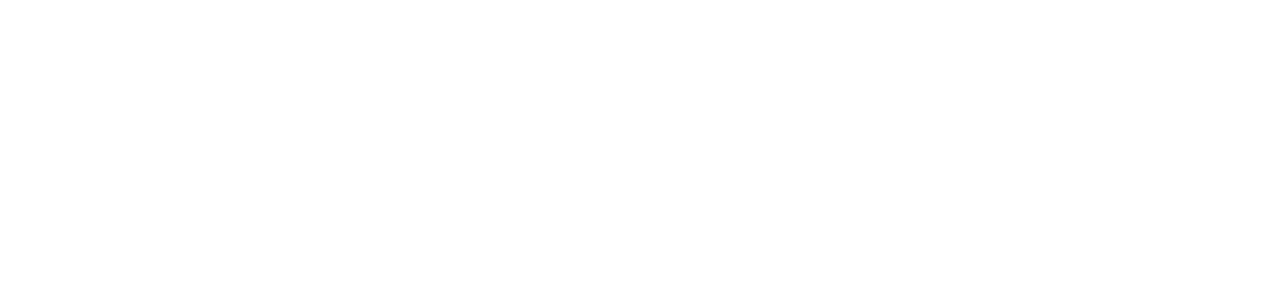
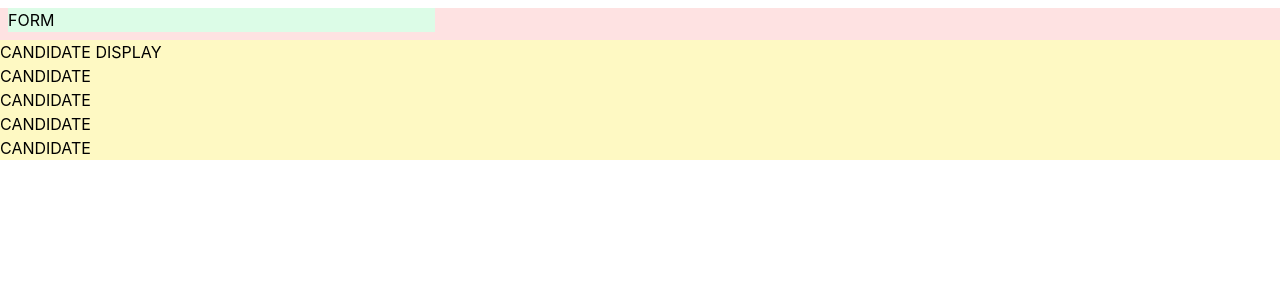
Before and after one commit to vglampard/CandidateMatcherVGFork, a React (Create React App) app in the folder jobsearch/: page / in a window 1280 px wide. Shown: the top 300 px of the page. Built offline with nearby package versions, Linux system fonts and the light colour scheme.

Commit message:
started styling

```diff
--- a/jobsearch/src/App.js
+++ b/jobsearch/src/App.js
@@ -1,7 +1,11 @@
 import "./App.css";
-
-function App() {
-  return <div className="App"></div>;
+import CandidateDisplay from "./components/CandidateDisplay/CandidateDisplay";
+import Input from "./components/Input/Input";
+export function App() {
+  return <div className="bg-red-100 w-full h-100vh" >
+    <Input/>
+    <CandidateDisplay/>
+  </div>;
 }
 
 export default App;
--- a/jobsearch/src/components/Candidate/Candidate.js
+++ b/jobsearch/src/components/Candidate/Candidate.js
@@ -2,6 +2,8 @@
 
 export default function Candidate() {
   return (
-    <div>Candidate</div>
+    <div>
+        CANDIDATE
+    </div>
   )
 }
--- a/jobsearch/src/components/CandidateDisplay/CandidateDisplay.js
+++ b/jobsearch/src/components/CandidateDisplay/CandidateDisplay.js
@@ -1,10 +1,15 @@
 import React from 'react'
+import Candidate from '../Candidate/Candidate'
 
 export default function
-() {
+CandidateDisplay() {
   return (
-    <div>
-
+    <div className="bg-yellow-100">
+        CANDIDATE DISPLAY
+        <Candidate/>
+        <Candidate/>
+        <Candidate/>
+        <Candidate/>
     </div>
   )
 }
--- a/jobsearch/src/components/Input/Input.js
+++ b/jobsearch/src/components/Input/Input.js
@@ -2,6 +2,8 @@
 
 export default function Input() {
   return (
-    <div>Input</div>
+    <div className="w-1/3 bg-green-100 m-2">
+        FORM
+    </div>
   )
 }
```
